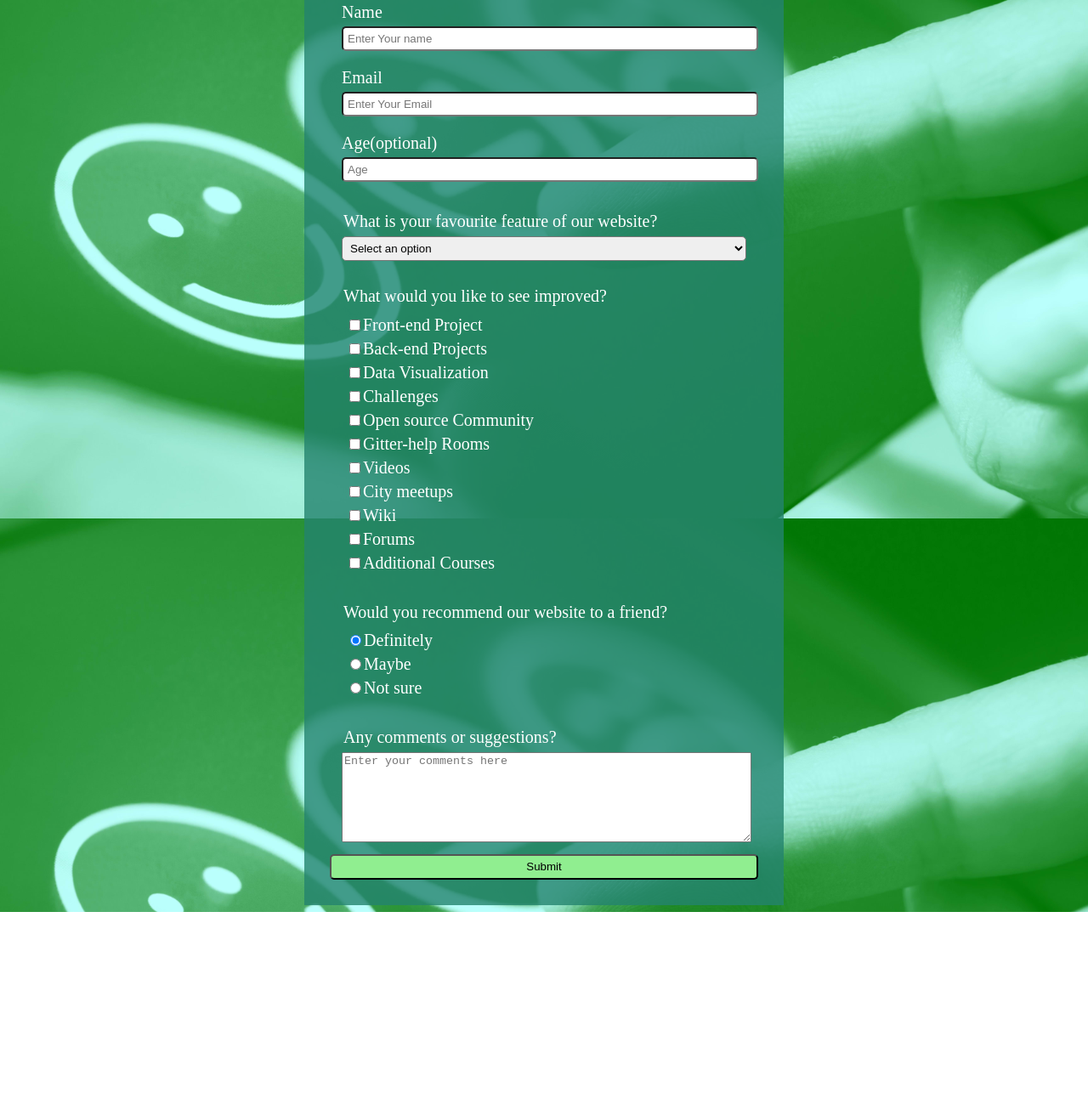
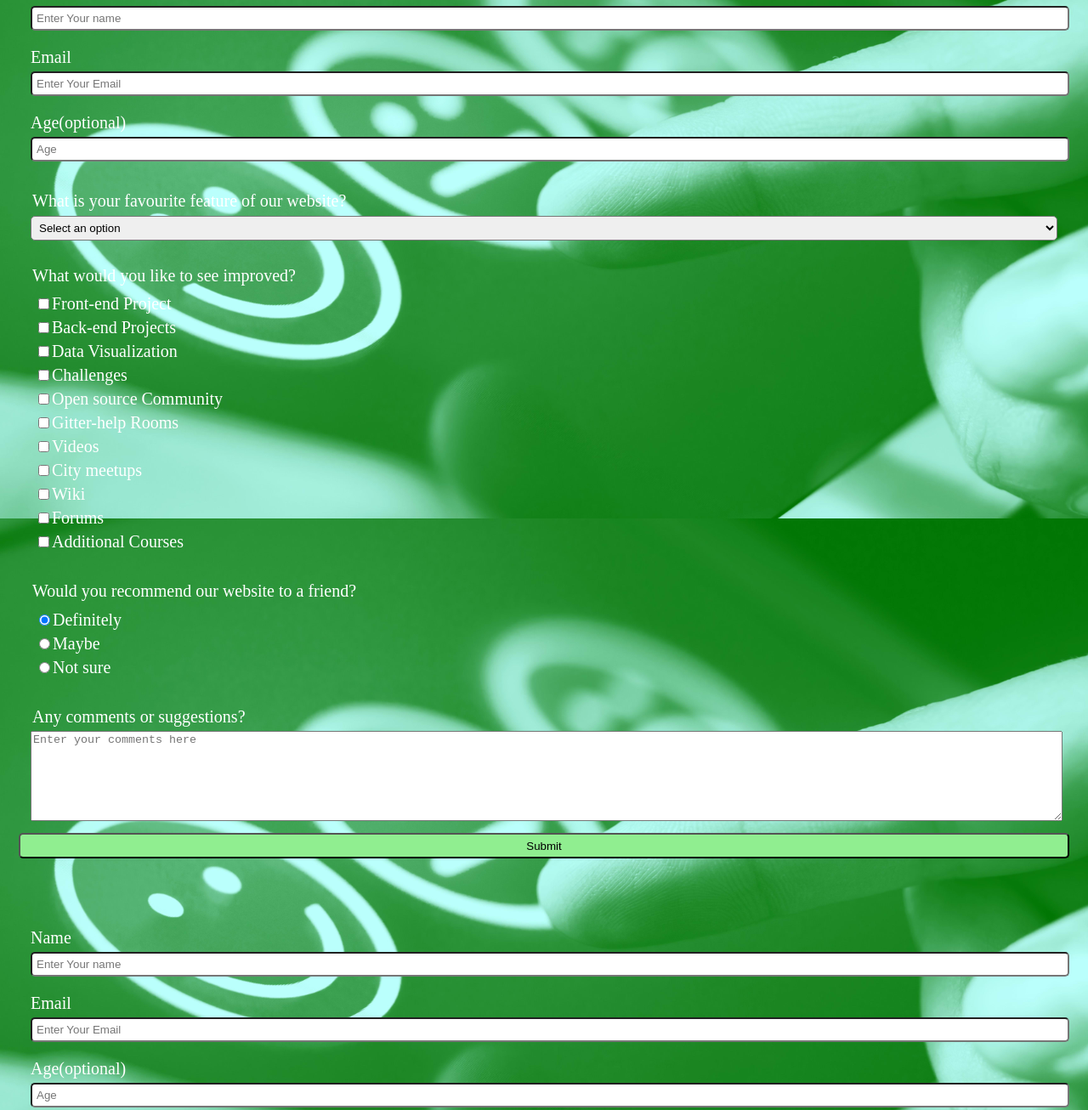
Before and after one commit to Dipargha-Chakraborty/Survey-Form-html-and-css, a plain HTML site: page index.html in a window 1280 px wide. Shown: the part 190-1496 px from the top of the page at 85% size. Before the commit the page ends 1263 px from the top, so only its background shows below. Drawn offline with Linux system fonts and the light colour scheme.

Commit message:
Update index.html

```diff
--- a/index.html
+++ b/index.html
@@ -8,7 +8,50 @@
     <body>
       <h1 id="title">Survey Form</h1>
       <p id="description"><i>Thank you for filling out this form in order for us to grow and improve</i></p>
-      <fieldset id="form">
+      <fieldset class="desktop">
+      <form id="survey-form" method="POST" action="#">
+        <fieldset>
+        <label id="name-label" for="name">Name<input required id="name" type="text" placeholder="Enter Your name" /></label>
+        <label id="email-label" for="email">Email<input required id="email" type="email" placeholder="Enter Your Email" /></label>
+        <label id="number-label" for="number">Age(optional)<input id="number" type="number" placeholder="Age" min="13" max="120" /></label>
+        </fieldset>
+        <fieldset>
+          <legend>What is your favourite feature of our website?</legend>
+          <select id="dropdown">
+            <option>Select an option</option>
+            <option>Challenges</option>
+            <option>Projects</option>
+            <option>Community</option>
+            <option>Open Source</option>
+          </select>
+          </fieldset>
+          <fieldset>
+            <legend>What would you like to see improved?</legend>
+            <label id="fep"><input value="Front-end Project" type="checkbox" />Front-end Project</label>
+            <label id="bep"><input  value="Back-end Project" type="checkbox" />Back-end Projects</label>
+            <label id="dv"><input  value="Data Visualization" type="checkbox" />Data Visualization</label>
+            <label id="ch"><input  value="checkbox" type="checkbox" />Challenges</label>
+            <label id="osc"><input value="Open Source"  type="checkbox" />Open source Community</label>
+            <label id="ghr"><input  value="Gitter-help rooms" type="checkbox" />Gitter-help Rooms</label>
+            <label id="vids"><input  value="Videos" type="checkbox" />Videos</label>
+            <label id="meet"><input  value="meetups" type="checkbox" />City meetups</label>
+            <label id="wiki"><input  value="Wiki" type="checkbox" />Wiki</label>
+            <label id="forums"><input  value="Forums" type="checkbox" />Forums</label>
+            <label id="adc"><input  value="Additional Courses" type="checkbox" />Additional Courses</label>
+          </fieldset>
+          <fieldset><legend>Would you recommend our website to a friend?</legend>
+            <label id="def"><input value="radio1" type="radio" name="feedback" checked />Definitely</label>
+            <label id="maybe"><input value="radio2" type="radio" name="feedback" />Maybe</label>
+            <label id="notsure"><input value="radio3" type="radio" name="feedback" />Not sure</label>
+          </fieldset>
+          <fieldset>
+            <legend>Any comments or suggestions?</legend>
+            <textarea id="text" placeholder="Enter your comments here"></textarea>
+          </fieldset>
+          <input type="submit" id="submit">
+        </form>
+        </fieldset>
+        <fieldset class="mobile">
       <form id="survey-form" method="POST" action="#">
         <fieldset>
         <label id="name-label" for="name">Name<input required id="name" type="text" placeholder="Enter Your name" /></label>
```
